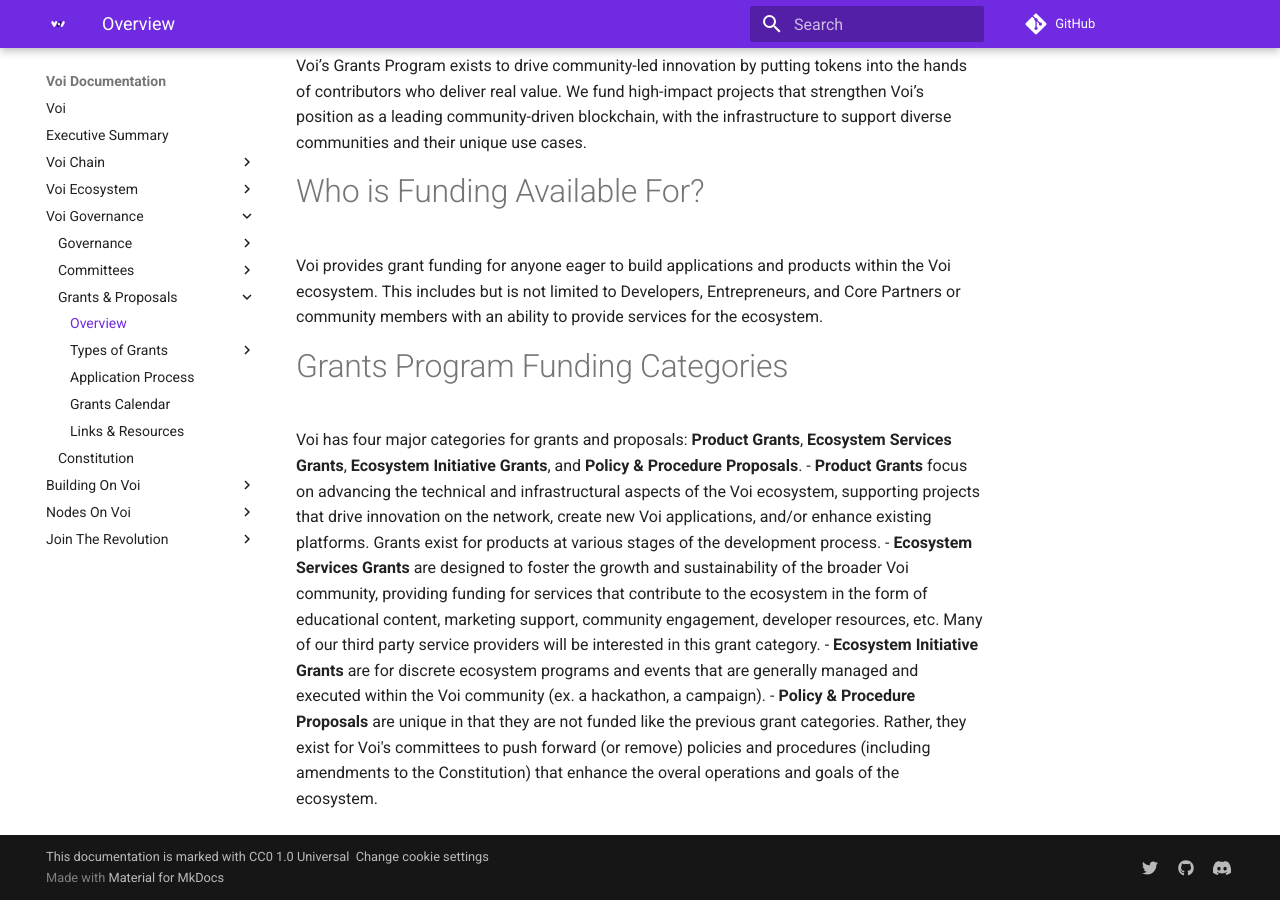
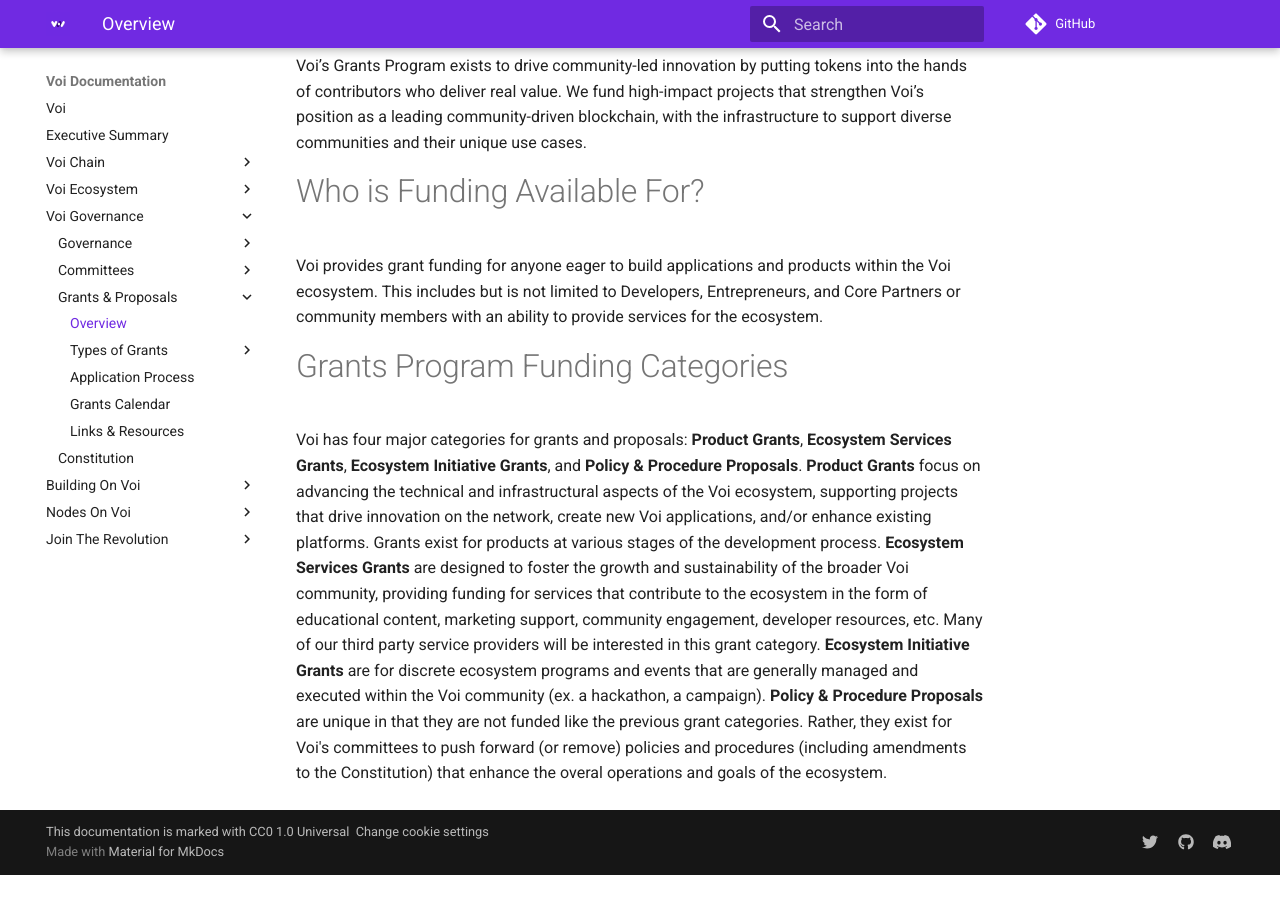
Before and after one commit to VoiNetwork/learn-more, an MkDocs documentation site: the page built from docs/governance/submitting-proposals.md, in a window 1280 px wide and 900 px high, scrolled down 624 px. Built offline with MkDocs 1.6.1 and Material for MkDocs 9.7.7, drawn with Linux system fonts in a browser that asks for light colours; plug-ins that fetch from the network failed and are left out; comment, search, counter and statistics services are not loaded; after the commit the page ends 1499 px from its top, so only the background shows below that.

```diff
--- a/docs/governance/submitting-proposals.md
+++ b/docs/governance/submitting-proposals.md
@@ -17,7 +17,7 @@ Voi provides grant funding for anyone eager to build applications and products w
 # Grants Program Funding Categories
 
 Voi has four major categories for grants and proposals: **Product Grants**, **Ecosystem Services Grants**, **Ecosystem Initiative Grants**, and **Policy & Procedure Proposals**.
-- **Product Grants** focus on advancing the technical and infrastructural aspects of the Voi ecosystem, supporting projects that drive innovation on the network, create new Voi applications, and/or enhance existing platforms. Grants exist for products at various stages of the development process.
-- **Ecosystem Services Grants** are designed to foster the growth and sustainability of the broader Voi community, providing funding for services that contribute to the ecosystem in the form of educational content, marketing support, community engagement, developer resources, etc. Many of our third party service providers will be interested in this grant category.
-- **Ecosystem Initiative Grants** are for discrete ecosystem programs and events that are generally managed and executed within the Voi community (ex. a hackathon, a campaign).
-- **Policy & Procedure Proposals** are unique in that they are not funded like the previous grant categories. Rather, they exist for Voi's committees to push forward (or remove) policies and procedures (including amendments to the Constitution) that enhance the overal operations and goals of the ecosystem.
+**Product Grants** focus on advancing the technical and infrastructural aspects of the Voi ecosystem, supporting projects that drive innovation on the network, create new Voi applications, and/or enhance existing platforms. Grants exist for products at various stages of the development process.
+**Ecosystem Services Grants** are designed to foster the growth and sustainability of the broader Voi community, providing funding for services that contribute to the ecosystem in the form of educational content, marketing support, community engagement, developer resources, etc. Many of our third party service providers will be interested in this grant category.
+**Ecosystem Initiative Grants** are for discrete ecosystem programs and events that are generally managed and executed within the Voi community (ex. a hackathon, a campaign).
+**Policy & Procedure Proposals** are unique in that they are not funded like the previous grant categories. Rather, they exist for Voi's committees to push forward (or remove) policies and procedures (including amendments to the Constitution) that enhance the overal operations and goals of the ecosystem.
```
